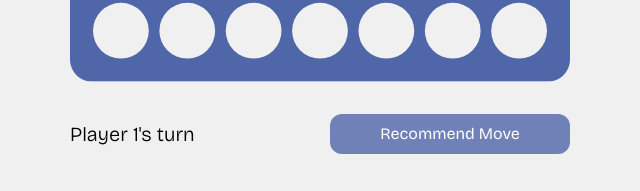
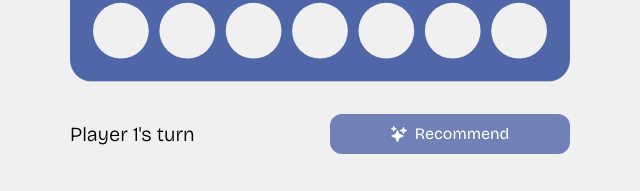
Before and after one commit to Ashleyc417/cpsc481-project2, a SvelteKit app: page / in a window 1280 px wide. Shown: the part 416-607 px from the top of the page, without its empty margins (320-960 px from the left). Built offline with nearby package versions, Linux system fonts and the light colour scheme.

Commit message:
add the most important feature: sparkles ✨

```diff
--- a/src/routes/+page.svelte
+++ b/src/routes/+page.svelte
@@ -20,7 +20,8 @@
 			</span>
 			<button
 				onclick={resetGame}
-				class="cursor-pointer rounded-xl min-w-60 py-2 px-4 bg-[#4f66a8]/80 text-white hover:brightness-110 transition-all"
+				class="cursor-pointer rounded-xl min-w-60 py-2 px-4 bg-[#4f66a8]/80
+        text-white hover:brightness-110 transition-all"
 			>
 				Play Again!
 			</button>
@@ -28,9 +29,11 @@
 			<span class="text-xl font-light">Player {gameState.player}'s turn</span>
 			<button
 				onclick={recommendMove}
-				class="cursor-pointer rounded-xl min-w-60 py-2 px-4 bg-[#4f66a8]/80 text-white hover:brightness-110 transition-all"
+				class="cursor-pointer rounded-xl min-w-60 py-2 px-4 bg-[#4f66a8]/80
+        text-white hover:brightness-110 transition-all flex gap-2 items-center
+        justify-center"
 			>
-				Recommend Move
+				<img src="/sparkles.svg" alt="Sparkles" class="w-4" /> Recommend
 			</button>
 		{/if}
 	</div>
```
Also changed, not shown: static/sparkles.svg (added).
